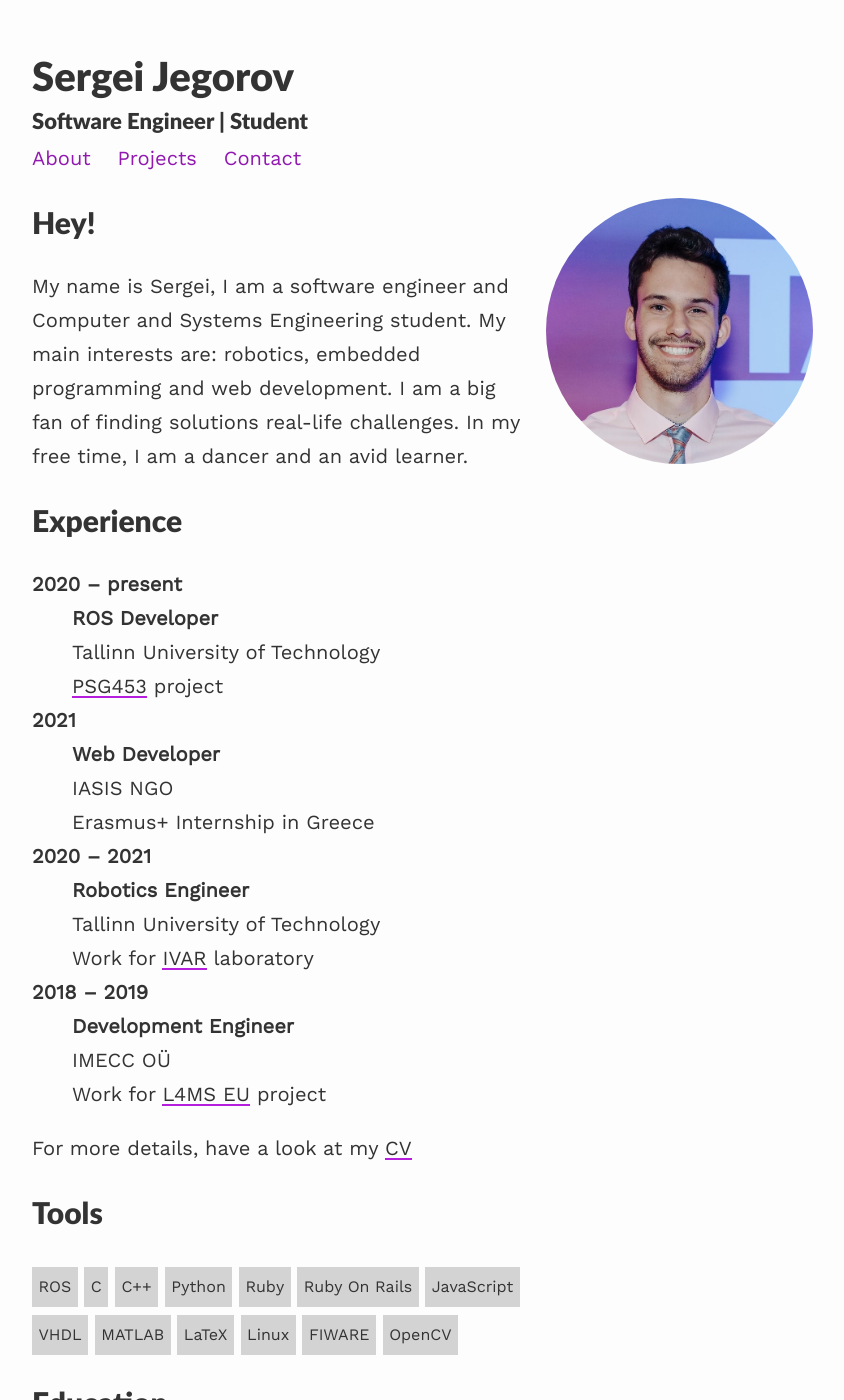
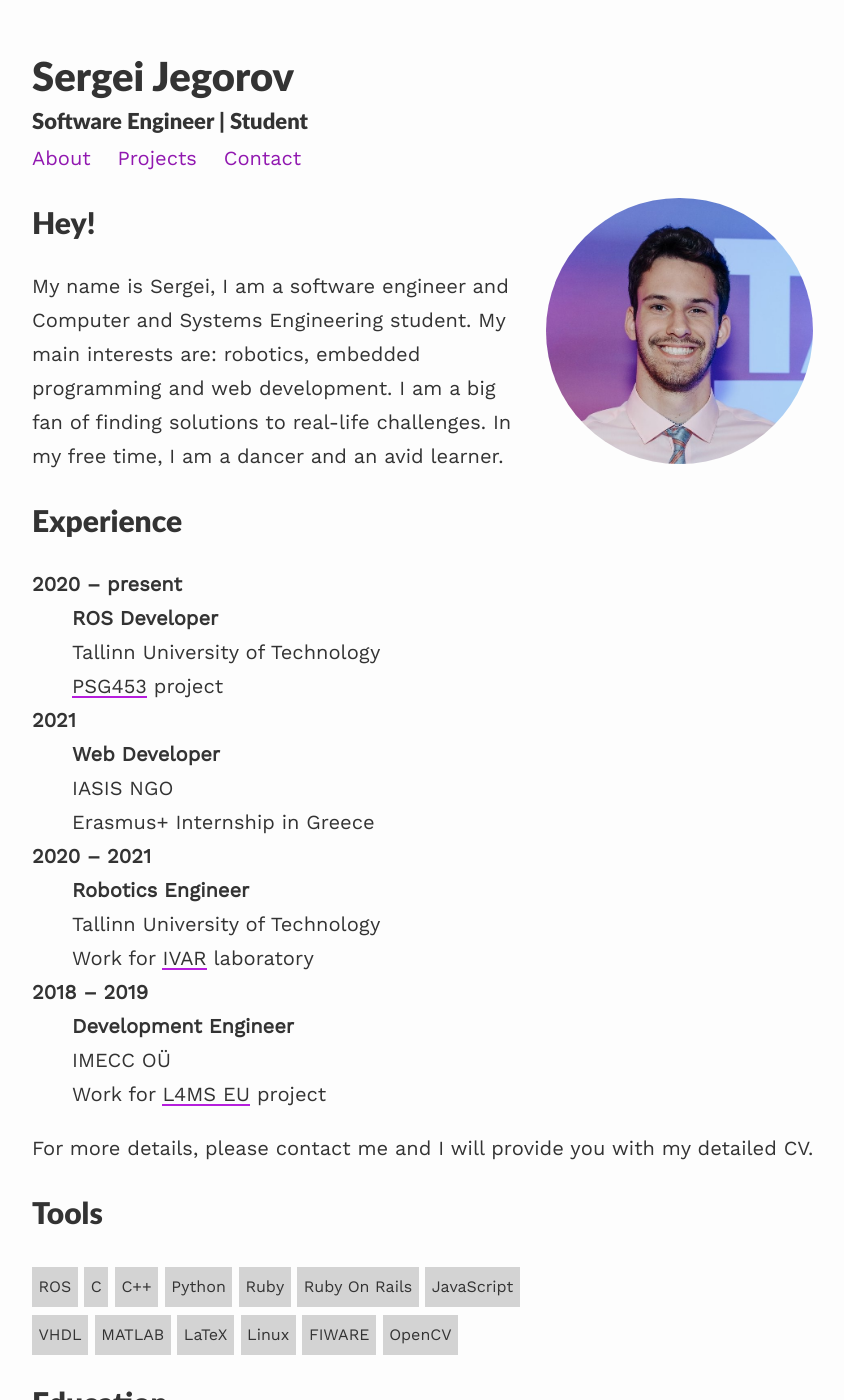
Before and after one commit to sejego/sejego, a Jekyll site: the page built from index.md, in a window 1280 px wide and 1400 px high. Shown: the whole window, without its empty margins (208-1052 px from the left). Built offline with Jekyll 4.4.1, drawn with Linux system fonts in a browser that asks for light colours; nearby versions of some CDN libraries.

Commit message:
update README, update description at /home and remove CV

```diff
--- a/index.md
+++ b/index.md
@@ -10,7 +10,7 @@ published: true
 # Hey!
 
 My name is Sergei, I am a software engineer and Computer and Systems Engineering student.
-My main interests are: robotics, embedded programming and web development. I am a big fan of finding solutions real-life challenges.
+My main interests are: robotics, embedded programming and web development. I am a big fan of finding solutions to real-life challenges.
 In my free time, I am a dancer and an avid learner.
 
 ## Experience
@@ -34,7 +34,7 @@ In my free time, I am a dancer and an avid learner.
 :   IMECC OÜ
 :   Work for [L4MS EU](http://www.l4ms.eu/content/l4ms-project-home){:target="_blank"} project
 
-For more details, have a look at my [CV](/_pages/Jegorov_CV_Eng.pdf){:target="_blank"}
+For more details, please contact me and I will provide you with my detailed CV.
 
 ## Tools
 
```
Also changed, not shown: README.md, 1 other file.
